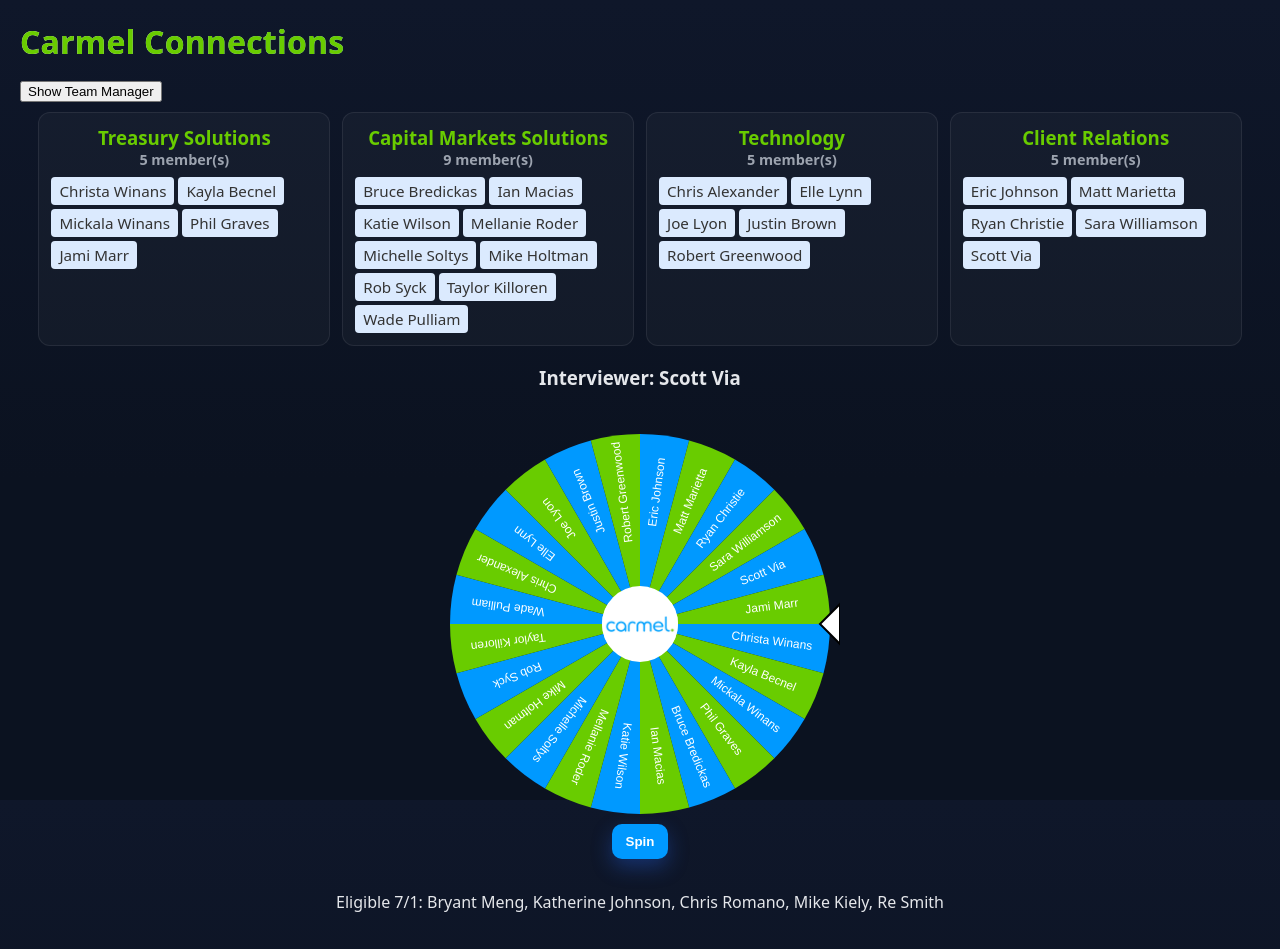
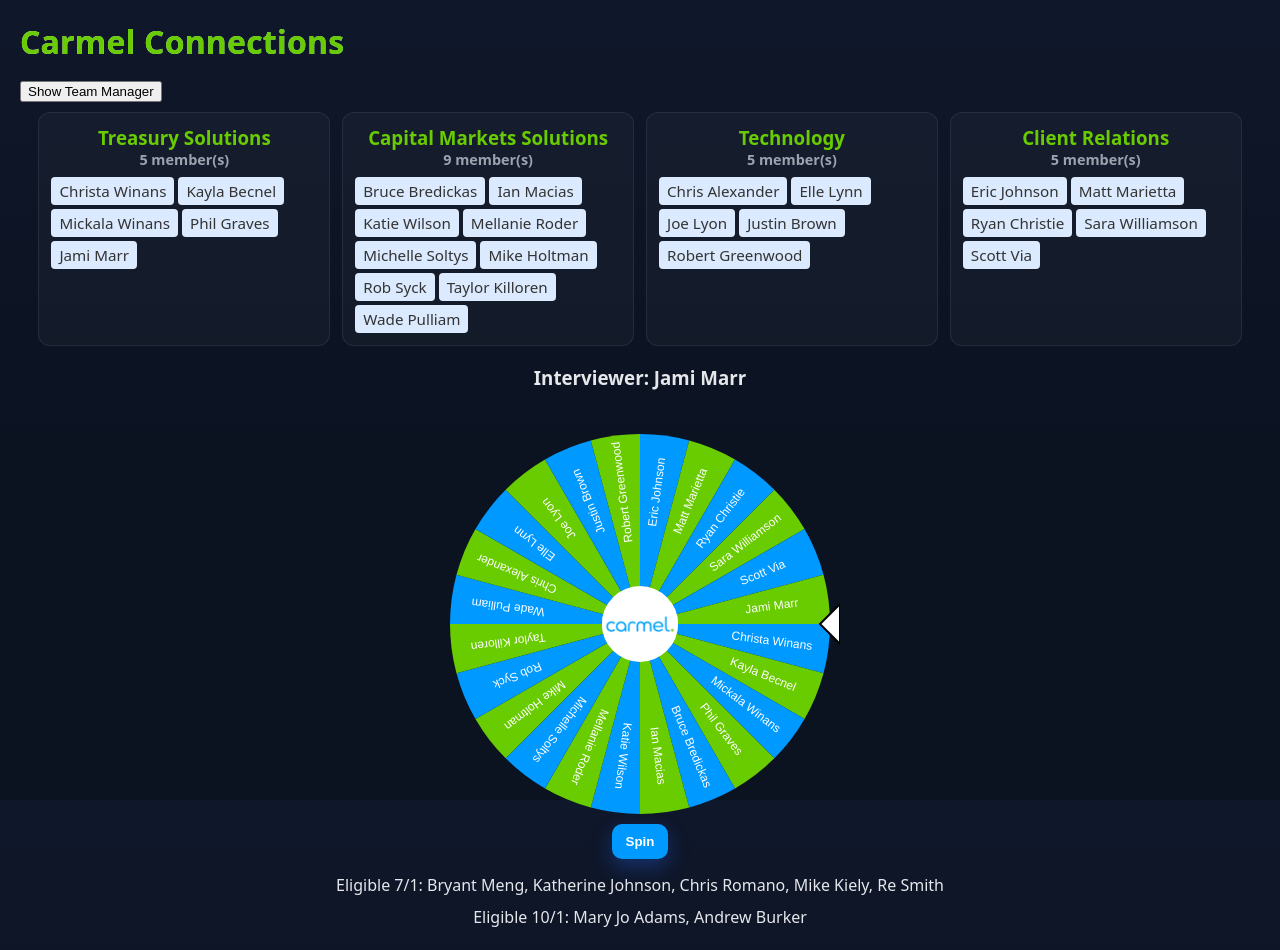
Before and after one commit to jlyon0/CarmelConnections, a Next.js app in the folder carmel-connections/: page / in a window 1280 px wide. Shown: the top 950 px of the page. Built offline with nearby package versions, Linux system fonts and the light colour scheme.

Commit message:
made Jami Marr interviewer

```diff
--- a/carmel-connections/src/app/page.tsx
+++ b/carmel-connections/src/app/page.tsx
@@ -188,16 +188,16 @@
         "id": "31102833-10f8-4322-946f-36eba5786333",
         "name": "Scott Via",
         "teamId": "b4190570-7a17-4da5-8bbd-58512f7c2e08",
-        "interviewer": true,
-        "intervieweeUsed": false
+        "interviewer": false,
+        "intervieweeUsed": true
     },
     {
         "id": "62d5bfd1-4594-4e9a-9d47-bb94ae53b7c3",
         "name": "Jami Marr",
         "teamId": "630ceffa-fe87-43e6-8dcb-2f25b8064913",
-        "interviewer": false,
-        "intervieweeUsed": false
-    },
+        "interviewer": true,
+        "intervieweeUsed": true
+    }
     // { // Eligible 7/1
     //     "id": "50ef4a59-8d5a-4ddd-8443-da2cf01e5d01",
     //     "name": "Bryant Meng",
@@ -283,8 +283,9 @@
         {/* <div style={{ display: 'flex', justifyContent: 'center', marginTop: 16 }}>
             <SmoothWheelTest />
         </div> */}
-        <div style={{ display: 'flex', justifyContent: 'center', marginTop: 16 }}>
-            <p>Eligible 7/1: Bryant Meng, Katherine Johnson, Chris Romano, Mike Kiely, Re Smith</p>
+        <div style={{ display: 'flex', justifyContent: 'center', marginTop: 10, flexDirection: 'column', alignItems: 'center', gap: 0, lineHeight: 2}}>
+            <p style={{ margin: 0 }}>Eligible 7/1: Bryant Meng, Katherine Johnson, Chris Romano, Mike Kiely, Re Smith</p>
+            <p style={{ margin: 0 }}>Eligible 10/1: Mary Jo Adams, Andrew Burker</p>
         </div>
     </main>
   );
```
